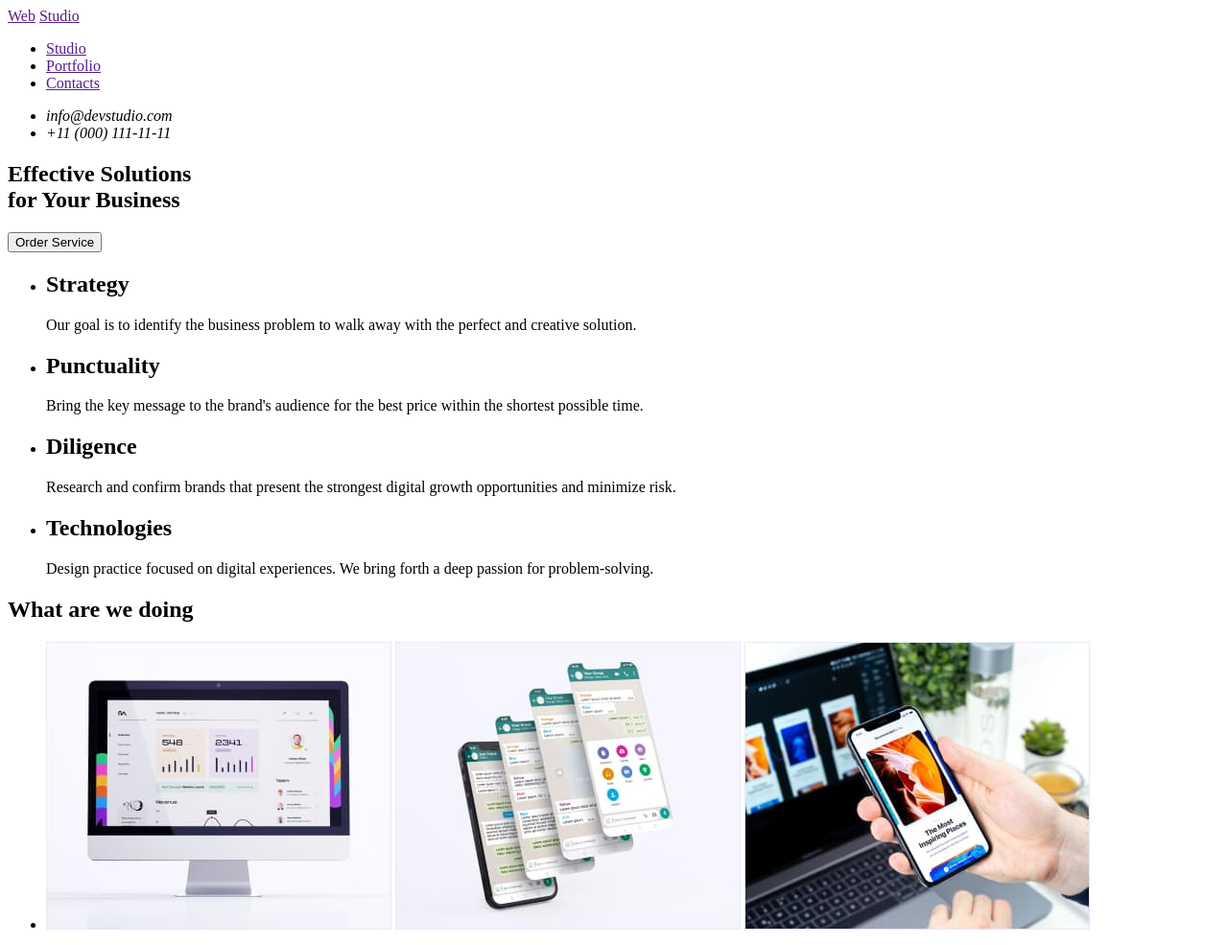
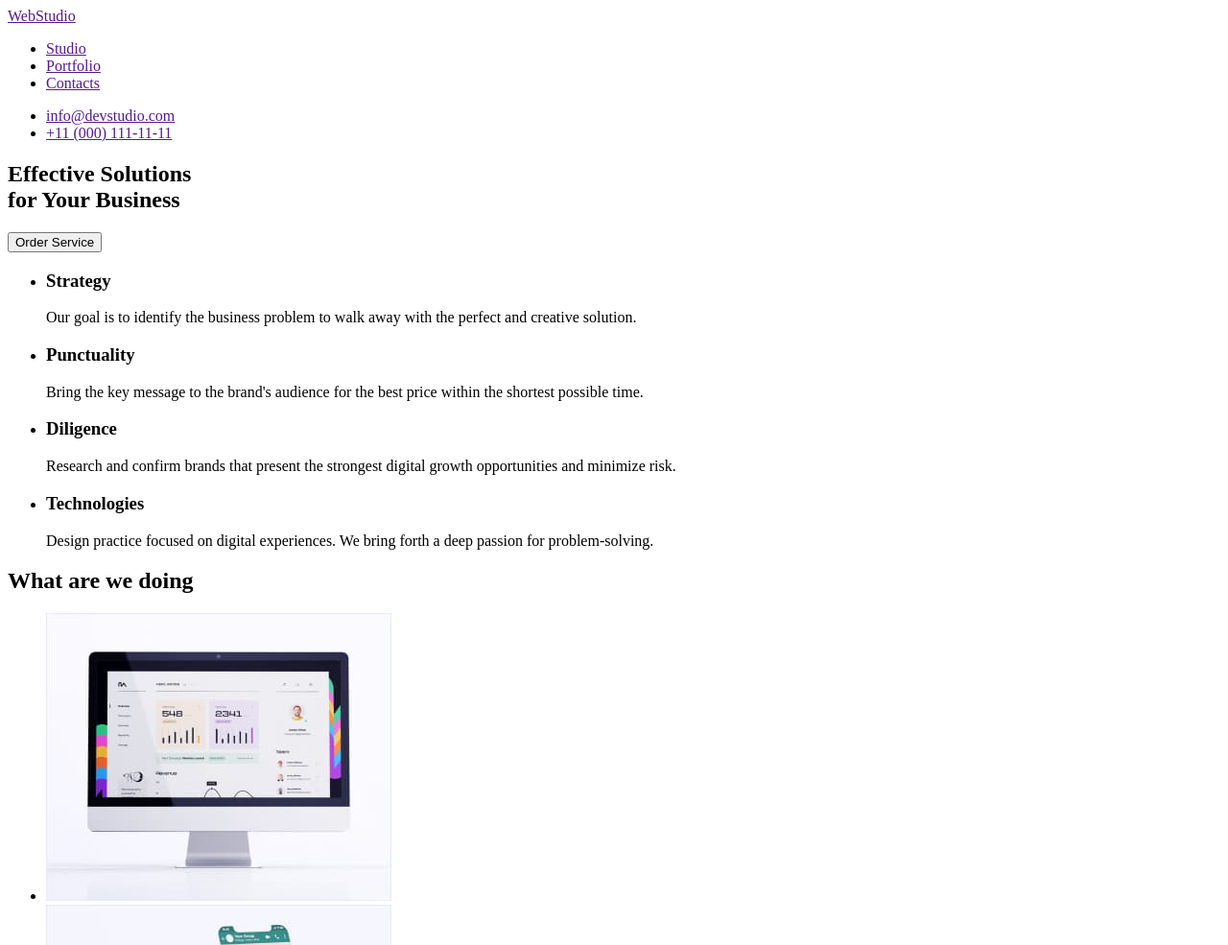
Before and after one commit to Nataliya-Levkivska/goit-markup-hw-01, a plain HTML site: page index.html in a window 1280 px wide. Shown: the top 985 px of the page at 96% size. Drawn offline with Linux system fonts and the light colour scheme.

Commit message:
Внесені зміни в файл index.html
Heder:
1) Логотип одне посилання
2) Видалила зайвий тег address
3) Пошту та телефон вказала як посилання
Main:
1) Заголовки карток виправила на h3
2) В першій секції в списку добавила елементам списку тег li
Footer
1) Логотип вказала, як посилання

```diff
--- a/index.html
+++ b/index.html
@@ -10,20 +10,17 @@
     <!--Шапка сайта-->
     <header>
         <nav>
-        <a href="">Web</a>
-        <a href="">Studio</a>
+        <a href="">WebStudio</a>
         <ul>
             <li><a href="">Studio</a></li>
             <li><a href="">Portfolio</a></li>
             <li><a href="">Contacts</a></li>
         </ul>
         </nav>
-        <address>
         <ul>
-            <li>info@devstudio.com</li>
-            <li>+11 (000) 111-11-11</li>
+            <li><a href="">info@devstudio.com</a></li>
+            <li><a href="">+11 (000) 111-11-11</a></li>
         </ul>
-        </address>
     </header>
     <!--Герой-->
     <main>
@@ -35,20 +32,20 @@
         <section>
             <ul>
                 <li>
-                    <h2>Strategy</h2>
+                    <h3>Strategy</h3>
                     <p>Our goal is to identify the business
 problem to walk away with the perfect and creative solution. </p>
                 </li>
                 <li>
-                    <h2>Punctuality</h2>
+                    <h3>Punctuality</h3>
                     <p>Bring the key message to the brand's audience for the best price within the shortest possible time.</p>
                 </li>
                 <li>
-                    <h2>Diligence</h2>
+                    <h3>Diligence</h3>
                     <p>Research and confirm brands that present the strongest digital growth opportunities and minimize risk.</p>
                 </li>
                 <li>
-                    <h2>Technologies</h2>
+                    <h3>Technologies</h3>
                     <p>Design practice focused on digital experiences. We bring forth a deep passion for problem-solving.</p>
                 </li>
             </ul>
@@ -57,11 +54,9 @@ problem to walk away with the perfect and creative solution. </p>
         <section>
             <h2>What are we doing</h2>
             <ul>
-                <li>
-                    <img src="./images/photo1.jpg" alt="monitor" width="360">
-                    <img src="./images/photo2.jpg" alt="phones" width="360">
-                    <img src="./images/photo3.jpg" alt="laptop and phone" width="360">
-                </li>
+                <li><img src="./images/photo1.jpg" alt="monitor" width="360"></li>
+                <li><img src="./images/photo2.jpg" alt="phones" width="360"></li>
+                <li><img src="./images/photo3.jpg" alt="laptop and phone" width="360"></li>
             </ul>
         </section>
         <!--Команда-->
@@ -93,7 +88,7 @@ problem to walk away with the perfect and creative solution. </p>
     </main>
     <!--Подвал сайта-->
     <footer>
-        <h2>WebStudio</h2>
+        <a href="">WebStudio</a>
     <p>Increase the flow of customers and <br> sales for your business with digital<br> marketing & growth solutions.</p>
     </footer>
 </body>
```
